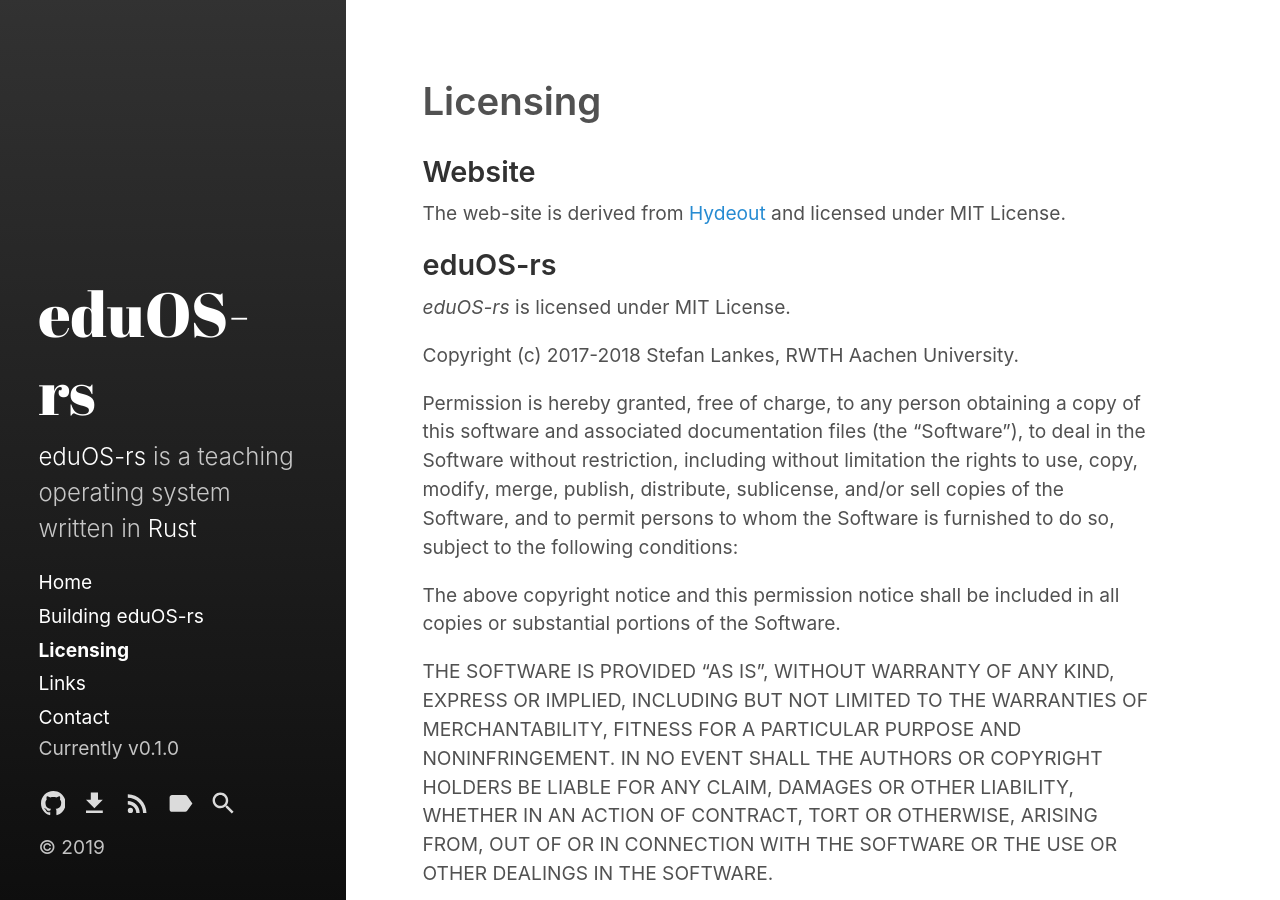
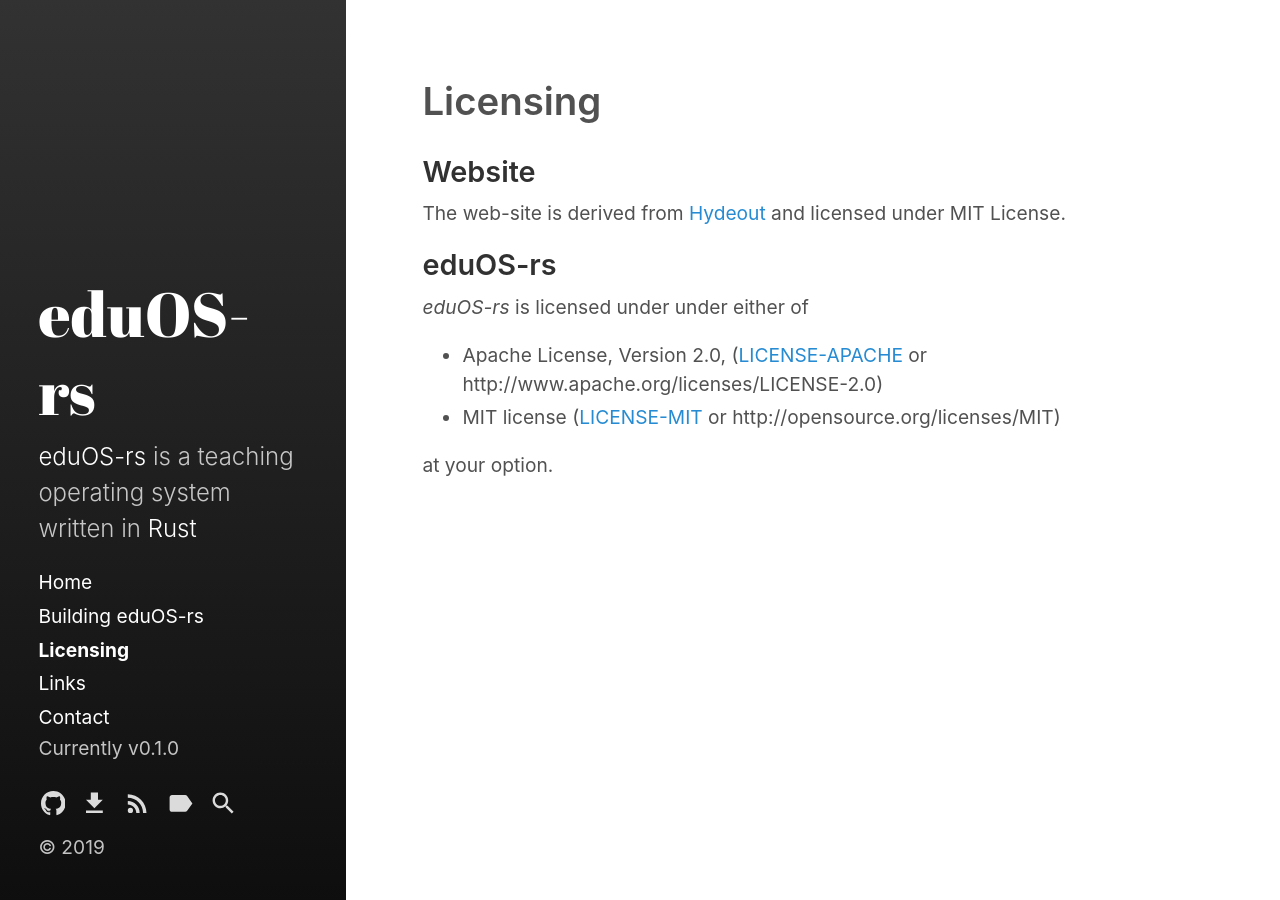
Before and after one commit to RWTH-OS/eduOS-rs, a Jekyll site: the page built from licensing.md, in a window 1280 px wide. Built offline with Jekyll 4.4.1, drawn with Linux system fonts in a browser that asks for light colours.

Commit message:
update license text

```diff
--- a/licensing.md
+++ b/licensing.md
@@ -10,12 +10,9 @@
 
 ## eduOS-rs
 
-*eduOS-rs* is licensed under MIT License.
+*eduOS-rs* is licensed under under either of
 
-Copyright (c) 2017-2018 Stefan Lankes, RWTH Aachen University.
+ * Apache License, Version 2.0, ([LICENSE-APACHE](LICENSE-APACHE) or http://www.apache.org/licenses/LICENSE-2.0)
+ * MIT license ([LICENSE-MIT](LICENSE-MIT) or http://opensource.org/licenses/MIT)
 
-Permission is hereby granted, free of charge, to any person obtaining a copy of this software and associated documentation files (the "Software"), to deal in the Software without restriction, including without limitation the rights to use, copy, modify, merge, publish, distribute, sublicense, and/or sell copies of the Software, and to permit persons to whom the Software is furnished to do so, subject to the following conditions:
-
-The above copyright notice and this permission notice shall be included in all copies or substantial portions of the Software.
-
-THE SOFTWARE IS PROVIDED "AS IS", WITHOUT WARRANTY OF ANY KIND, EXPRESS OR IMPLIED, INCLUDING BUT NOT LIMITED TO THE WARRANTIES OF MERCHANTABILITY, FITNESS FOR A PARTICULAR PURPOSE AND NONINFRINGEMENT. IN NO EVENT SHALL THE AUTHORS OR COPYRIGHT HOLDERS BE LIABLE FOR ANY CLAIM, DAMAGES OR OTHER LIABILITY, WHETHER IN AN ACTION OF CONTRACT, TORT OR OTHERWISE, ARISING FROM, OUT OF OR IN CONNECTION WITH THE SOFTWARE OR THE USE OR OTHER DEALINGS IN THE SOFTWARE.
+at your option.
```
Also changed, not shown: build.md (+1 -1 lines).
